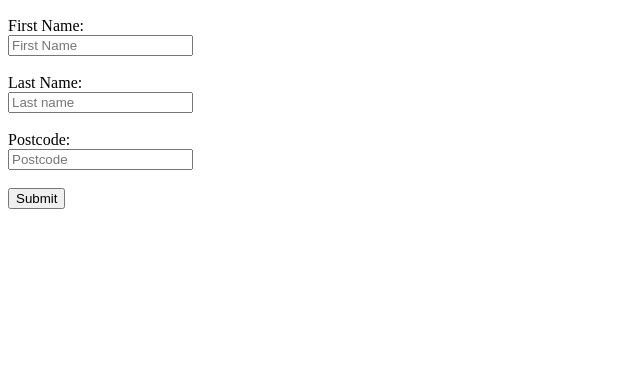
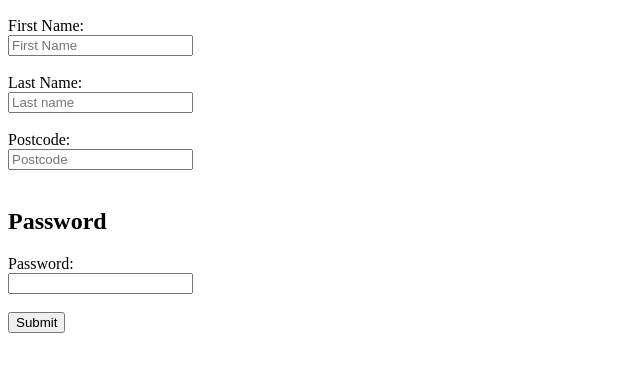
Before and after one commit to FriedSock/friedsock.github.io, a plain HTML site: page autofill-password-example/example_1.html in a window 1280 px wide. Shown: the part 110-482 px from the top of the page, without its empty margins (0-640 px from the left). Drawn offline with Linux system fonts and the light colour scheme.

Commit message:
add password back

```diff
--- a/autofill-password-example/example_1.html
+++ b/autofill-password-example/example_1.html
@@ -20,6 +20,13 @@
         <input type="text" id="user_postcode" name="user[postcode]" placeholder="Postcode" required><br><br>
       </div>
 
+      <div>
+        <h2>Password</h2>
+        <div>
+          <label for="password">Password:</label><br>
+          <input type="password" id="user_password" name="user[password]"><br><br>
+        </div>
+      </div>
 
         <button type="submit">Submit</button>
     </form>
```
